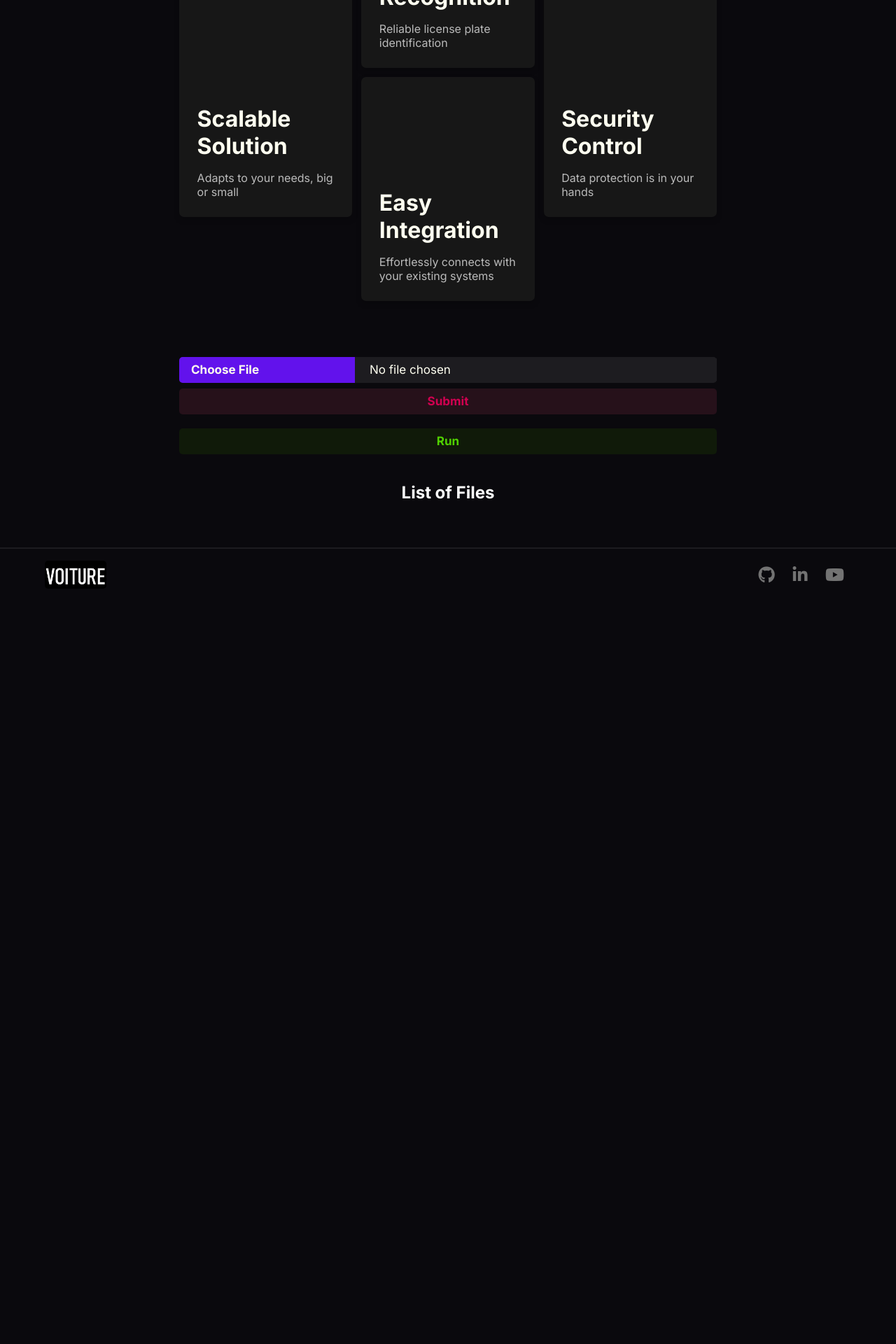
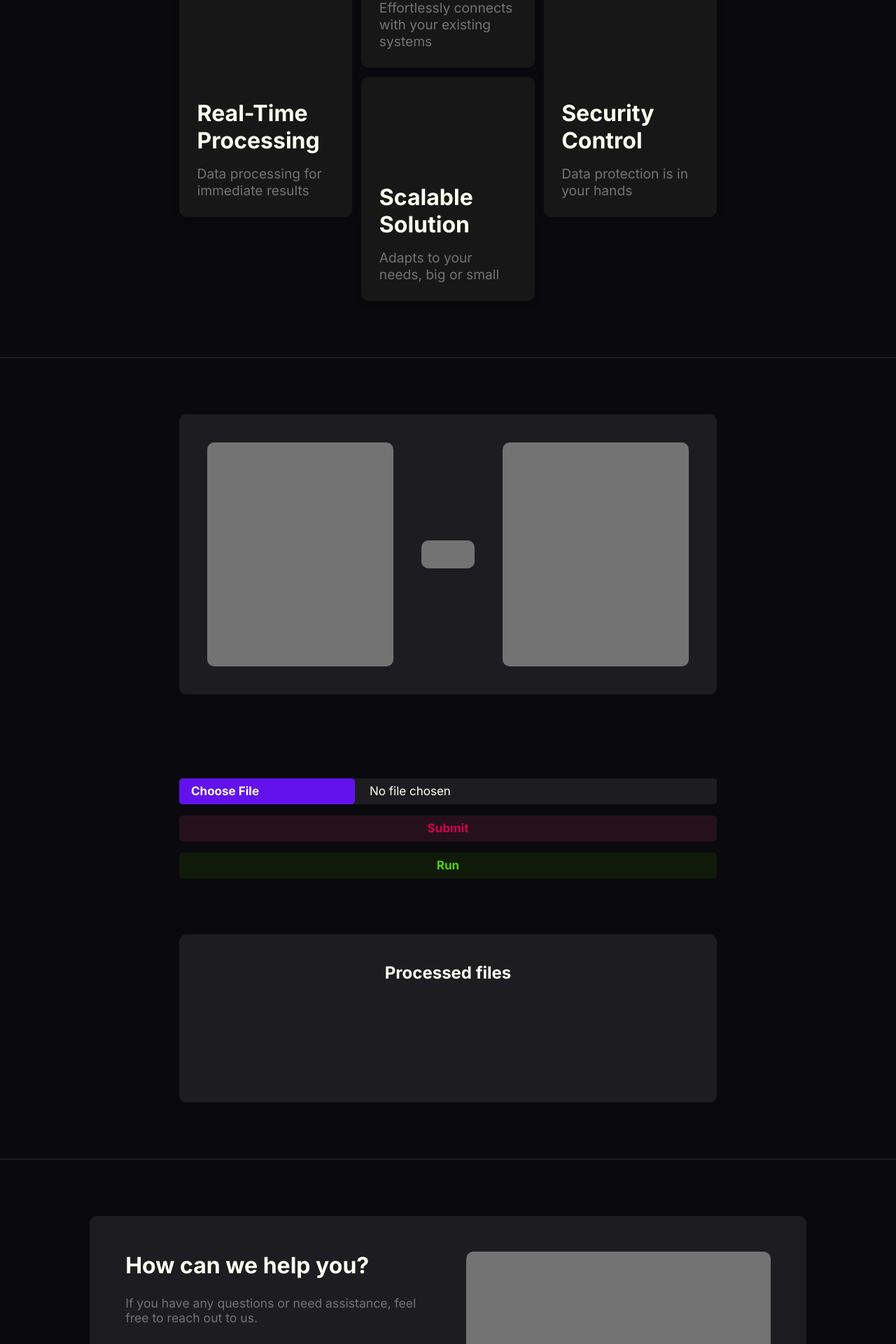
Before and after one commit to provodokkk/Django-Number-Plate-Recognition, a Django app: page / in a window 1280 px wide. Shown: the part 720-2640 px from the top of the page at 70% size. Before the commit the page ends 1561 px from the top, so only its background shows below. Run offline with Django 4.2, Linux system fonts and the light colour scheme; data that the repository does not hold is empty; parts of the project's set-up code (start-up, migrations or seed data) failed here and were passed over.

Commit message:
some elements were added and some refactoring was done

```diff
--- a/app/main/templates/main/index.html
+++ b/app/main/templates/main/index.html
@@ -5,13 +5,13 @@
     <link rel="stylesheet" href="{% static 'css/index.css' %}">
     <script src="{% static 'js/index.js' %}" defer></script>
 
-    <section class="hero">
+    <section id="hero-section" class="hero">
         <div class="hero-content">
             <div class="headline">
                 <p>Unleash the</p>
                 <p >power of automation</p>
             </div>
-            <button href="#" class="btn start-btn">Get Started</button>
+            <button class="btn start-btn scrollButton" data-target="#example-section">Get Started</button>
         </div>
     </section>
 
@@ -21,24 +21,35 @@
             <p>Precise vehicle tracking with smooth performance</p>
         </div>
         <div class="grid-item lower-grid-item">
+
+            <h2>Easy Integration</h2>
+            <p>Effortlessly connects with your existing systems</p>
+        </div>
+        <div class="grid-item">
             <h2>Accurate Recognition</h2>
             <p>Reliable license plate identification</p>
         </div>
-        <div class="grid-item">
+        <div class="grid-item upper-grid-item">
             <h2>Real-Time Processing</h2>
             <p>Data processing for immediate results</p>
         </div>
-        <div class="grid-item upper-grid-item">
+        <div class="grid-item">
             <h2>Scalable Solution</h2>
             <p>Adapts to your needs, big or small</p>
-        </div>
-        <div class="grid-item">
-            <h2>Easy Integration</h2>
-            <p>Effortlessly connects with your existing systems</p>
         </div>
         <div class="grid-item upper-grid-item">
             <h2>Security Control</h2>
             <p>Data protection is in your hands</p>
+        </div>
+    </section>
+
+    <div class="dividing-line"></div>
+
+    <section id="example-section" class="center">
+        <div class="example-card">
+            <div class="column example-img"></div>
+            <div class="column arrow-img"></div>
+            <div class="column example-img"></div>
         </div>
     </section>
 
@@ -53,20 +64,16 @@
         <button type="submit" class="btn submit-btn">Submit</button>
     </form>
 
-    <br>
-
-    <center>
+    <section class="center">
         <form action="{% url 'results' %}" method="POST">
             {% csrf_token %}
             <button type="submit" class="btn run-btn">Run</button>
         </form>
-    </center>
+    </section>
 
-    <br>
-    <br>
-
-    <center>
-        <h2 style="color: white">List of Files</h2>
+    <section class="center">
+        <div class="files-list-container">
+            <h2>Processed files</h2>
             <ul class="files-list">
                 {% for file in files %}
                 <li class="files-list-item">
@@ -74,7 +81,21 @@
                 </li>
                 {% endfor %}
             </ul>
-    </center>
+        </div>
+    </section>
+
+    <div class="dividing-line"></div>
+
+    <section class="center">
+        <div id="contact-card" class="contact-card">
+            <div class="column column-text">
+                <h2 class="contact-card-text">How can we help you?</h2>
+                <p class="contact-card-text">If you have any questions or need assistance, feel free to reach out to us.</p>
+                <button id="emailButton" class="btn email-btn">Write an Email</button>
+            </div>
+            <div class="column"></div>
+        </div>
+    </section>
 
 
 {% endblock content %}
--- a/app/main/templates/main/results.html
+++ b/app/main/templates/main/results.html
@@ -55,7 +55,7 @@
                             <td>
                                 <img src="{{ plate.processed_frame.url }}" alt="Processed" class="small-image">
                             </td>
-                            <td style="background-color: var(--dark-grey-color-2)">{{ plate.plate_number }}</td>
+                            <td style="background-color: var(--grey-color)">{{ plate.plate_number }}</td>
 
                             {% if plate.accuracy > 75 %}
                                 <td style="background-color: var(--light-green-color);">{{ plate.accuracy }} %</td>
--- a/app/static/css/base.css
+++ b/app/static/css/base.css
@@ -1,4 +1,8 @@
 @import url('https://fonts.googleapis.com/css2?family=Inter:wght@400;700&display=swap');
+
+html {
+    scroll-behavior: smooth;
+}
 
 :root {
     --violet-color: #6212ec;
@@ -18,7 +22,6 @@
     --dark-green-color: #101a09;
     --dark-green-color-2: #1e290f;
 
-    /*--primary-font: 'Montserrat', Arial, Helvetica, sans-serif;*/
     --primary-font: 'Inter', sans-serif;
 }
 
--- a/app/static/css/index.css
+++ b/app/static/css/index.css
@@ -1,6 +1,21 @@
+/*============ help ============*/
 .hidden {
     display: none;
 }
+
+.center {
+    display: flex;
+    justify-content: center;
+    align-items: flex-start;
+    margin: 0;
+}
+
+.dividing-line {
+    margin-top: 10vh;
+    border-top: 2px solid var(--dark-grey-color);
+}
+/*============ help ============*/
+
 
 /*============ hero section ============*/
 .hero-content {
@@ -23,16 +38,17 @@
 /*============ bento grid ============*/
 .bento-grid {
     display: grid;
+    justify-content: center;
     grid-template-columns: repeat(3, 1fr);
     gap: 1vw;
     width: 60vw;
-    padding: 5vh 0;
+    padding: 5vh 0 0 0;
     margin: 0 auto;
 }
 
 .grid-item {
     background-color: #171717;
-    border-radius: 7px;
+    border-radius: 10px;
     display: flex;
     flex-direction: column;
     justify-content: flex-end;
@@ -73,14 +89,52 @@
 
 .grid-item p {
     margin: 2vh 0 0;
-    font-size: 1rem;
+    font-size: 1.2rem;
     background: none;
-    color: #bbbbbb;
+    color: var(--grey-color);
 }
 /*============ bento grid ============*/
 
 
-/*============ upload container ============*/
+/*============ example ============*/
+.example-card {
+    width: 60vw;
+    min-height: 50vh;
+    display: flex;
+    align-items: center;
+    margin: 10vh 0;
+    border-radius: 10px;
+    color: var(--ivory-color);
+    background-color: var(--dark-grey-color);
+}
+
+.example-card .example-img {
+    flex: 1; /* Allow this element to grow and take up remaining space */
+    margin: 5vh;
+    height: 40vh;
+    border-radius: 10px;
+    background-color: var(--grey-color);
+}
+
+.example-card .arrow-img {
+    height: 5vh;
+    flex: 0 0 10%; /* Fixed width of 10% of the card's width */
+    border-radius: 10px;
+    background-color: var(--grey-color);
+}
+/*============ example ============*/
+
+
+/*============ upload form ============*/
+#file-name {
+    min-width: 40vw;
+    color: var(--ivory-color);
+    padding: 6px 16px;
+    margin-left: 5px;
+    font-size: 17px;
+    background-color: var(--dark-grey-color);
+}
+
 .upload-container {
     display: flex;
     align-items: center;
@@ -89,10 +143,10 @@
     border-radius: 5px;
     background-color: var(--dark-grey-color);
 }
-/*============ upload container ============*/
+/*============ upload form ============*/
 
 
-/*============ buttons ============*/
+/*============ main buttons ============*/
 .btn {
     display: block;
     align-items: center;
@@ -107,23 +161,14 @@
     font-size: 17px;
 }
 
-.start-btn {
-    /*background-color: var(--green-color);*/
-}
-
-/* Prevent right corners from being rounded */
-.choose-btn {
-    border-top-right-radius: 0 !important;
-    border-bottom-right-radius: 0 !important;
-}
-
 .submit-btn {
-    margin: 1vh auto 0;
+    margin: 2vh auto 0;
     background-color: var(--dark-pink-color);
     color: var(--light-pink-color);
 }
 
 .run-btn {
+    margin: 2vh auto 0;
     background-color: var(--dark-green-color);
     color: var(--light-green-color);
 }
@@ -133,41 +178,106 @@
 }
 
 .btn:hover {
-    color: black;
-    background-color: var(--ivory-color);
+    color: var(--ivory-color);
+    background-color: var(--dark-violet-color);
     cursor: pointer;
     transition: all 0.2s ease-in-out
 }
 
-.submit-btn:hover {
-    color: var(--light-pink-color);
-    background-color: var(--dark-pink-color-2);
-    transition: all 0.2s ease-in-out;
-}
+/*.submit-btn:hover {*/
+/*    color: var(--light-pink-color);*/
+/*    background-color: var(--dark-pink-color-2);*/
+/*    transition: all 0.2s ease-in-out;*/
+/*}*/
 
-.run-btn:hover {
-    color: var(--light-green-color);
-    background-color: var(--dark-green-color-2);
-    transition: all 0.2s ease-in-out;
-}
-/*============ buttons ============*/
+/*.run-btn:hover {*/
+/*    color: var(--light-green-color);*/
+/*    background-color: var(--dark-green-color-2);*/
+/*    transition: all 0.2s ease-in-out;*/
+/*}*/
+/*============ main buttons ============*/
 
-.choose-file {
-    width: 15vw;
-}
 
-#file-name {
-    min-width: 40vw;
-    color: var(--ivory-color);
-    padding: 6px 16px;
-    margin-left: 5px;
-    font-size: 17px;
+/*============ files list ============*/
+.files-list-container {
+    display: flex;
+    flex-direction: column;
+    align-items: center;
+    width: 60vw;
+    min-height: 30vh;
+    padding: 5vh 0;
+    margin-top: 10vh;
+    border-radius: 10px;
     background-color: var(--dark-grey-color);
 }
 
+.files-list {
+    list-style-type: none;
+    background: none;
+}
 
-/*============ files list ============*/
+.files-list-container h2 {
+    padding-bottom: 3vh;
+    color: var(--ivory-color);
+    background: none;
+}
+
 .files-list-item {
     padding: 1vh;
+    background: none;
 }
 /*============ files list ============*/
+
+
+/*============ contact card ============*/
+
+.contact-card {
+    width: 80vw;
+    min-height: 50vh;
+    display: flex;
+    gap: 4vw;
+    margin-top: 10vh;
+    border-radius: 10px;
+    color: var(--ivory-color);
+    background-color: var(--dark-grey-color);
+}
+
+.column {
+    flex: 1;
+    display: flex;
+    flex-direction: column;
+    background-color: var(--dark-grey-color);
+}
+
+.contact-card-text {
+    background-color: var(--dark-grey-color);
+}
+
+.contact-card:first-child {
+    padding: 4vw;
+    justify-content: space-between;
+}
+
+.contact-card:first-child h2 {
+    font-size: 2rem;
+    margin: 0;
+    padding-bottom: 3vh;
+}
+
+.contact-card:first-child p {
+    font-size: 1.1rem;
+    padding-bottom: 3vh;
+    color: var(--grey-color);
+}
+
+.contact-card .column:last-child {
+    border-radius: 10px;
+    background-color: var(--grey-color);
+}
+
+.email-btn {
+    width: 100%;
+    align-self: flex-start;
+    margin-top: auto;
+}
+/*============ contact card ============*/
--- a/app/templates/base.html
+++ b/app/templates/base.html
@@ -19,13 +19,15 @@
     </div>
     <nav class="header-center">
         <ul class="nav-links">
-            <li class="nav-item"><a href="#" class="nav-link">About</a></li>
-            <li class="nav-item"><a href="#" class="nav-link">Contacts</a></li>
+            <li class="nav-item"><a class="nav-link scrollButton" href="{% url 'index' %}#hero-section">About</a></li>
+            <li class="nav-item"><a class="nav-link scrollButton" href="{% url 'index' %}#contact-card">Contacts</a></li>
         </ul>
     </nav>
     <div class="header-right">
         <ul class="nav-links">
-            <li class="nav-item"><a href="{% url 'index' %}" class="nav-link">Try Voiture</a></li>
+            <li class="nav-item">
+                <a class="nav-link scrollButton" href="{% url 'index' %}#example-section">Try Voiture</a>
+            </li>
         </ul>
     </div>
 </header>
```
Also changed, not shown: app/static/css/results.css (+4 -3 lines), app/static/js/index.js (+32 -7 lines). Lines whose indentation alone changed are shown as unchanged.
